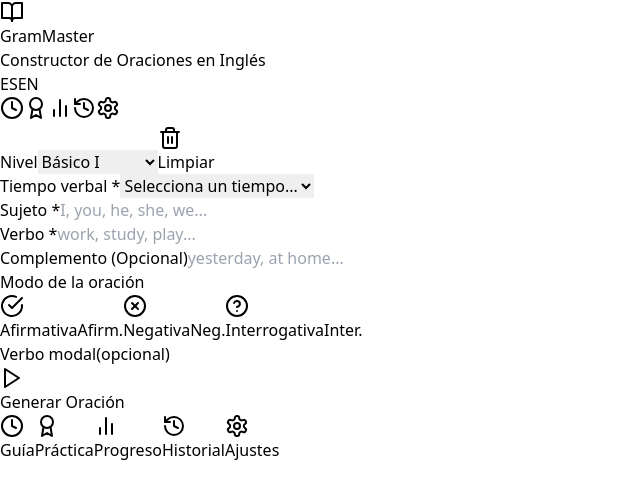
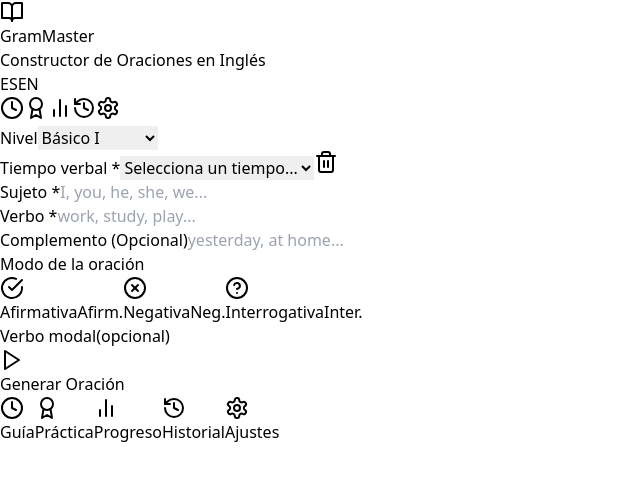
Before and after one commit to Moncholate/GramMaster, a React (Vite) app: page / in a window 1280 px wide. Shown: the top 498 px of the page, without its empty margins (0-640 px from the left). Built offline with nearby package versions, Linux system fonts and the light colour scheme.

Commit message:
ui: combine Nivel and Tiempo verbal into single row

```diff
--- a/src/App.jsx
+++ b/src/App.jsx
@@ -2570,15 +2570,16 @@
         {/* Formulario Principal */}
         <div className="bg-white rounded-2xl shadow-sm border p-4 sm:p-6 space-y-4 sm:space-y-6">
 
-          {/* NIVEL selector */}
-          <div className="flex items-center gap-2 pb-4 border-b border-gray-100">
+          {/* NIVEL + TIEMPO VERBAL en la misma fila */}
+          <div className="pb-4 border-b border-gray-100">
+            <div className="flex items-center gap-2">
               <label className="text-xs font-semibold text-gray-500 tracking-wide uppercase shrink-0">
                 {language === 'es' ? 'Nivel' : 'Level'}
               </label>
               <select
                 value={cefrLevel}
                 onChange={(e) => setCefrLevel(e.target.value)}
-              className="flex-1 min-w-0 px-2 py-1.5 border border-gray-200 rounded-lg text-sm font-semibold text-gray-700 bg-white focus:outline-none focus:ring-2 focus:ring-indigo-300 cursor-pointer"
+                className="w-36 sm:w-40 px-2 py-1.5 border border-gray-200 rounded-lg text-sm font-semibold text-gray-700 bg-white focus:outline-none focus:ring-2 focus:ring-indigo-300 cursor-pointer shrink-0"
               >
                 <option value="basico1">{language === 'es' ? 'Básico I' : 'Basic I'}</option>
                 <option value="basico2">{language === 'es' ? 'Básico II' : 'Basic II'}</option>
@@ -2588,19 +2589,9 @@
                 <option value="intermedio2">{language === 'es' ? 'Intermedio II' : 'Intermediate II'}</option>
                 <option value="avanzado">{language === 'es' ? 'Avanzado' : 'Upper-Interm.'}</option>
               </select>
-            <button
-              onClick={resetForm}
-              title={language === 'es' ? 'Limpiar todo' : 'Clear all'}
-              className="shrink-0 flex items-center gap-1 px-2.5 py-1.5 text-xs text-gray-500 hover:text-red-500 hover:bg-red-50 rounded-lg border border-gray-200 hover:border-red-200 transition-all"
-            >
-              <Trash2 className="w-3.5 h-3.5" />
-              <span className="hidden sm:inline">{language === 'es' ? 'Limpiar' : 'Clear'}</span>
-            </button>
-          </div>
-
-          {/* Tiempo verbal */}
-          <div className="pb-4 border-b border-gray-100">
-            <div className="flex items-center gap-2">
+
+              <div className="w-px h-5 bg-gray-200 shrink-0" />
+
               <label className="text-xs font-semibold text-gray-500 tracking-wide uppercase shrink-0">
                 {t.tense} {!selectedModal && <span className="text-red-500">*</span>}
               </label>
@@ -2629,6 +2620,13 @@
                   {language === 'es' ? 'no aplica con modal' : 'not used with modal'}
                 </span>
               )}
+              <button
+                onClick={resetForm}
+                title={language === 'es' ? 'Limpiar todo' : 'Clear all'}
+                className="shrink-0 flex items-center gap-1 px-2.5 py-1.5 text-xs text-gray-500 hover:text-red-500 hover:bg-red-50 rounded-lg border border-gray-200 hover:border-red-200 transition-all"
+              >
+                <Trash2 className="w-3.5 h-3.5" />
+              </button>
             </div>
             {selectedTense && !selectedModal && (() => {
               const tenseData = tenses.find(t => t.id === selectedTense);
```
Lines whose indentation alone changed are shown as unchanged.
